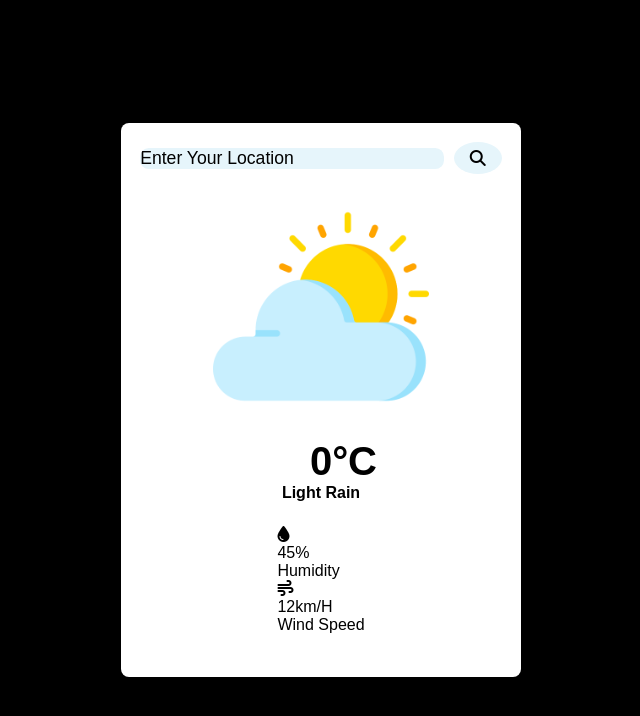
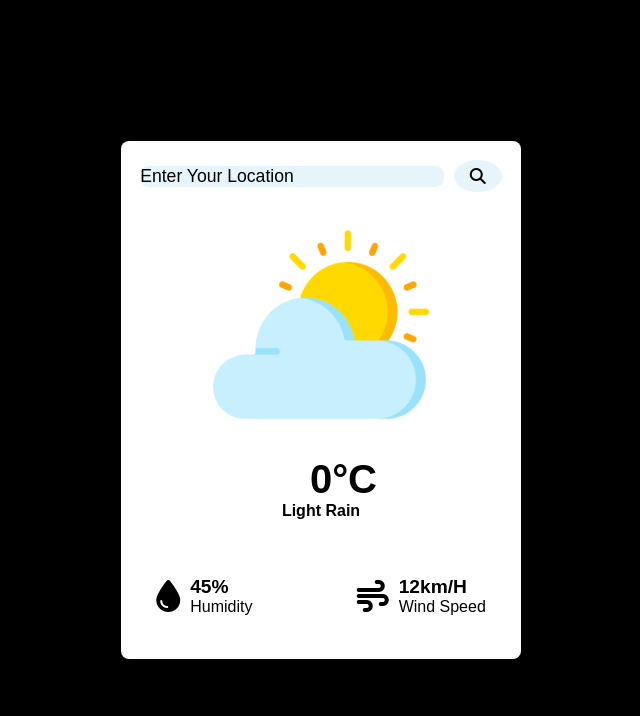
Before and after one commit to evansroy/Weather-App-2, a plain HTML site: page index.html in a window 1280 px wide. Shown: the whole page, without its empty margins (319-959 px from the left). Drawn offline with Linux system fonts and the light colour scheme.

Commit message:
Add style to weather details

```diff
--- a/style.css
+++ b/style.css
@@ -85,3 +85,33 @@ body{
     font-weight: 700;
     text-transform: capitalize;
 }
+.weather-details{
+    width: 100%;
+    display: flex;
+    justify-content: space-between;
+    margin-top: 2em;
+}
+.humidity, .wind{
+    display: flex;
+    align-items: center;
+}
+
+.humidity {
+    margin-left: 1em;
+}
+
+.wind{
+    margin-right: 1em;
+}
+.weather-details i {
+    font-size: 2em;
+}
+
+.weather-details .text{
+    margin-left: 10px;
+    font-size: 1em;
+}
+.text span {
+    font-size: 1.2em;
+    font-weight: 700;
+}
```
